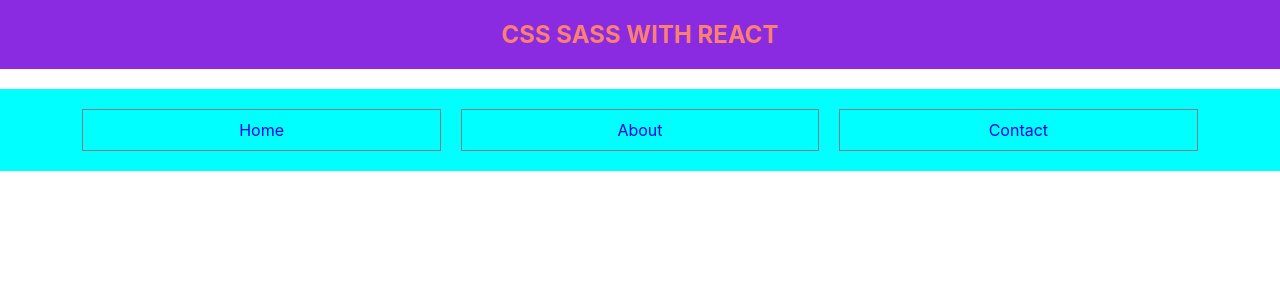
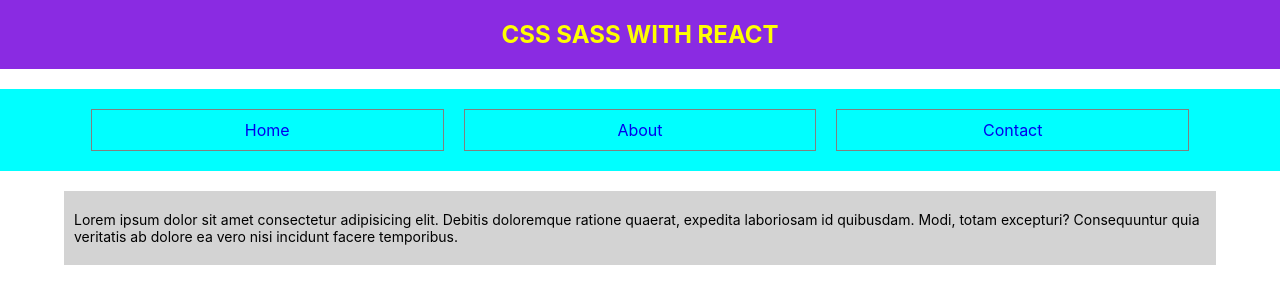
Before and after one commit to Mohimenol-Islam-Munna/CSS_SASS, a React (Create React App) app: page / in a window 1280 px wide. Shown: the top 304 px of the page. Built offline with nearby package versions, Linux system fonts and the light colour scheme.

Commit message:
mixin and include

```diff
--- a/src/App.js
+++ b/src/App.js
@@ -3,8 +3,10 @@ import "./styles/App.css";
 const App = () => {
   return (
     <div>
+      {/* title  */}
       <h2 className="title">CSS SASS WITH REACT</h2>
 
+      {/* menu  */}
       <div className="menu">
         <ul>
           <li>
@@ -18,6 +20,16 @@ const App = () => {
           </li>
         </ul>
       </div>
+
+      {/* paragraph  */}
+      <div>
+        <p className="paragraph">
+          Lorem ipsum dolor sit amet consectetur adipisicing elit. Debitis
+          doloremque ratione quaerat, expedita laboriosam id quibusdam. Modi,
+          totam excepturi? Consequuntur quia veritatis ab dolore ea vero nisi
+          incidunt facere temporibus.
+        </p>
+      </div>
     </div>
   );
 };
--- a/src/styles/App.css
+++ b/src/styles/App.css
@@ -13,16 +13,16 @@
 /* declare variable  */
 .title {
   text-align: center;
-  color: salmon;
+  color: yellow;
   background-color: blueviolet;
-  padding: 20px 0px;
+  padding: 20px 10px;
 }
 
 /* menu  */
 .menu {
   background-color: cyan;
-  padding: 20px 0px;
-  margin: 20px 0px;
+  padding: 20px 10px;
+  margin: 20px auto;
 }
 .menu ul {
   list-style-type: none;
@@ -38,4 +38,13 @@
 }
 .menu ul li a {
   text-decoration: none;
+}
+
+.paragraph {
+  width: 90%;
+  background-color: lightgray;
+  font-size: 14px;
+  color: black;
+  padding: 20px 10px;
+  margin: 20px auto;
 }/*# sourceMappingURL=App.css.map */
--- a/src/styles/App.scss
+++ b/src/styles/App.scss
@@ -2,17 +2,7 @@
 
 // imports in sass
 @import "./sass_common_module/reset";
-
-/* -------------- Sass variable -----------------  */
-/* Declare */
-/* $variable_name: value  */
-/* Use variable  */
-/* css_property: $variable_name */
-
-/* declare variable  */
-$primaryColor: salmon;
-$sectionPadding: 20px 0px;
-$sectionMargin: 20px 0px;
+@import "./sass_common_module/variables";
 
 .title {
   text-align: center;
@@ -46,3 +36,28 @@ $sectionMargin: 20px 0px;
     }
   }
 }
+
+// --------------------- @mixin and @includ in SASS ---------------------
+// mixin contain multiple css property and can be used in anywhere.
+
+// create mixin
+// @mixin mixin_name{
+//   -----
+// }
+
+// called mixin
+// @include mixin_name
+
+// create mixin
+@mixin paragraphStyles {
+  width: 90%;
+  background-color: lightgray;
+  font-size: 14px;
+  color: black;
+  padding: $sectionPadding;
+  margin: $sectionMargin;
+}
+
+.paragraph {
+  @include paragraphStyles;
+}
```
Also changed, not shown: src/styles/sass_common_module/_variables.scss (added, +10 -0 lines), 1 other file (tests, documents, lock files or other folders).
